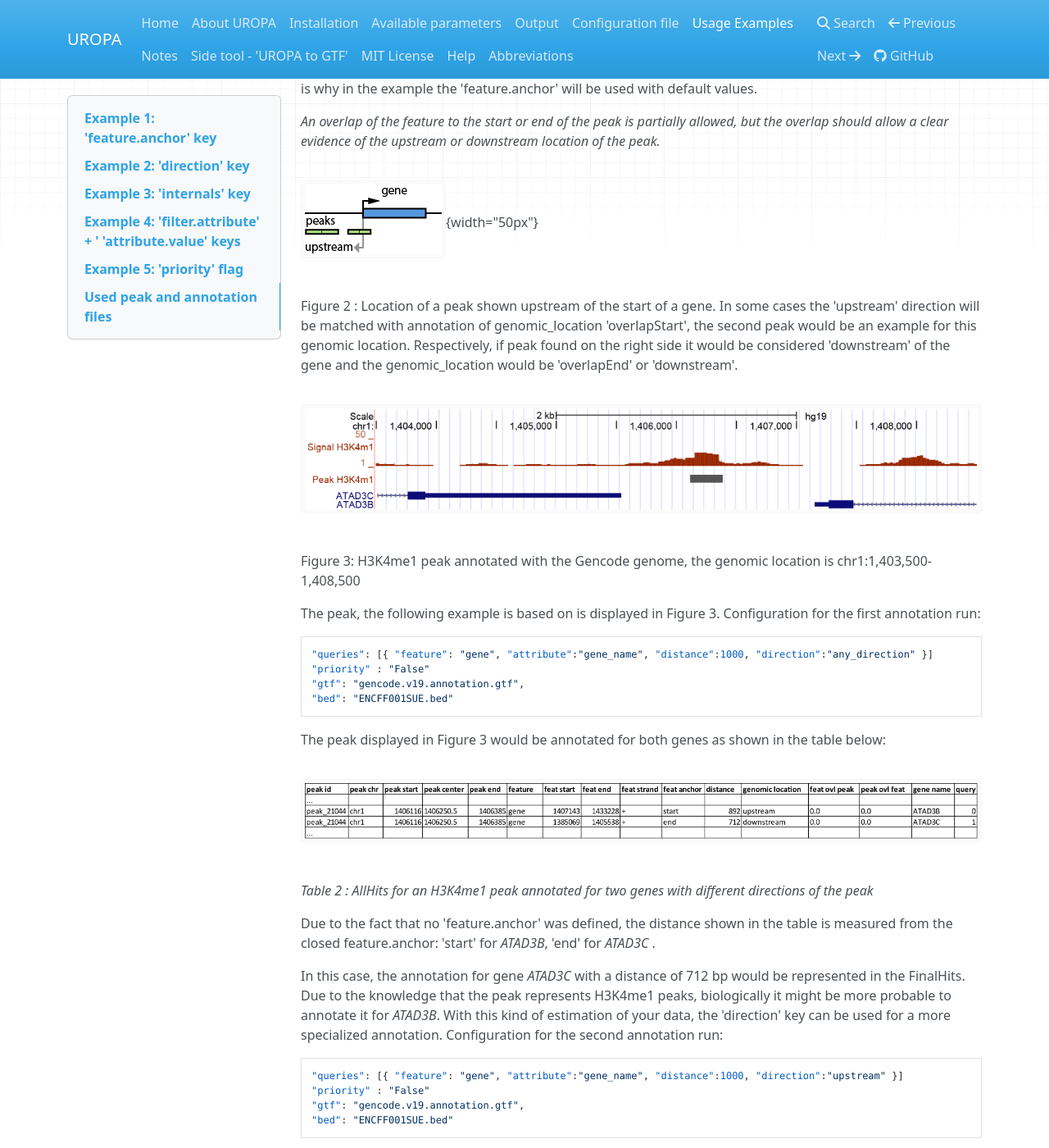
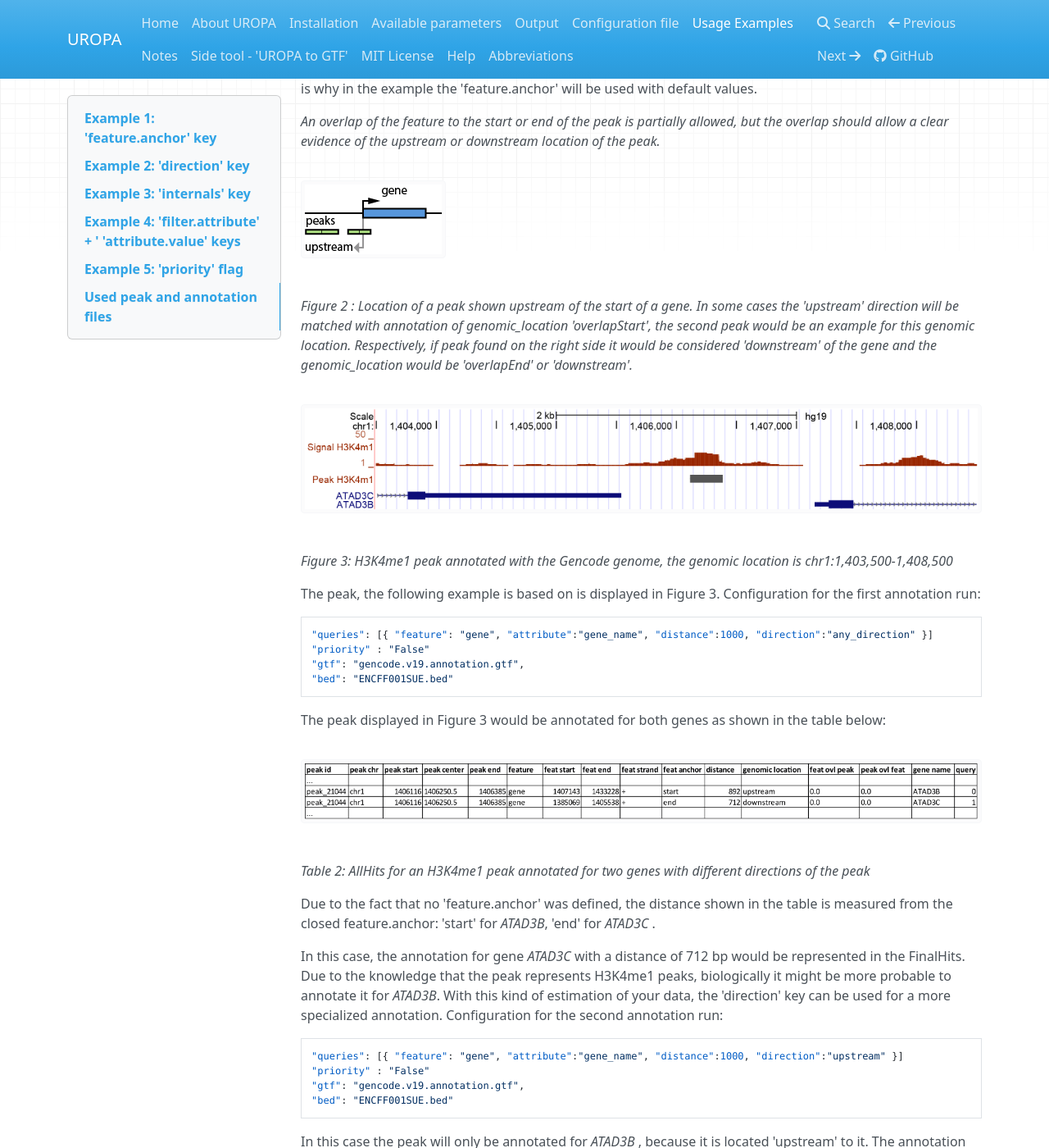
Before and after one commit to loosolab/UROPA, an MkDocs documentation site: the page built from docs/uropa-example.md, in a window 1280 px wide and 1400 px high, scrolled down 1615 px. Shown: the whole window at 82% size. Built offline with MkDocs 1.6.1, drawn with Linux system fonts in a browser that asks for light colours; nearby versions of some CDN libraries; old or Windows-style settings are respelled for this version of MkDocs; some of the changed text lies outside the part shown.

Commit message:
modified table and figure titels

````diff
--- a/docs/uropa-example.md
+++ b/docs/uropa-example.md
@@ -57,16 +57,16 @@ So,the location of the peak is relative to the feature’s direction, and furthe
 
 *An overlap of the feature to the start or end of the peak is partially allowed, but the overlap should allow a clear evidence of the upstream or downstream location of the peak.*
 
-![peak_upstream](img/peak_Upstream_Downstream_of_gene.png){width="50px"}
+![peak_upstream](img/peak_Upstream_Downstream_of_gene.png)
 
 
-Figure 2 : Location of a peak shown upstream of the start of a gene. In some cases the 'upstream' direction will be matched with annotation of genomic_location 'overlapStart', the second peak would be an example for this genomic location.
-Respectively, if peak found on the right side it would be considered 'downstream' of the gene and the genomic_location would be 'overlapEnd' or 'downstream'.
+_Figure 2 : Location of a peak shown upstream of the start of a gene. In some cases the 'upstream' direction will be matched with annotation of genomic_location 'overlapStart', the second peak would be an example for this genomic location.
+Respectively, if peak found on the right side it would be considered 'downstream' of the gene and the genomic_location would be 'overlapEnd' or 'downstream'._
 
 
 ![direction.key](img/chr1-1,403,500-1,408,500-01_h3k4me1_peaks.png)
 
-Figure 3: H3K4me1 peak annotated with the Gencode genome, the genomic location is chr1:1,403,500-1,408,500
+_Figure 3: H3K4me1 peak annotated with the Gencode genome, the genomic location is chr1:1,403,500-1,408,500_
 
 The peak, the following example is based on is displayed in Figure 3.
 Configuration for the first annotation run:
@@ -81,7 +81,7 @@ The peak displayed in Figure 3 would be annotated for both genes as shown in the
 
 ![table2](img/ex1_table-02.png )
 
-_Table 2 : AllHits for an H3K4me1 peak annotated for two genes with different directions of the peak_
+_Table 2: AllHits for an H3K4me1 peak annotated for two genes with different directions of the peak_
 
 
 Due to the fact that no 'feature.anchor' was defined, the distance shown in the table is measured from the closed feature.anchor: 'start' for  *ATAD3B*, 'end' for *ATAD3C* .
@@ -122,7 +122,7 @@ This example is based on the peak displayed in Figure 4. The peak is very large
 
 ![internal.feature](img/chr6-27,857,165-27,863,637_internal_feature-01.png)
 
-Figure 4: A polR2A-peak annotated with Ensembl, genomic location: chr6 : 27,858,000 - 27,863,000
+_Figure 4: A polR2A-peak annotated with Ensembl, genomic location: chr6 : 27,858,000 - 27,863,000_
 
 Configuration for the first annotation run:
 ```json
@@ -133,7 +133,7 @@ Configuration for the first annotation run:
 
 ![table03](img/ex1_table-03.png )
 
-_Table 3 : AllHits with "internals":"False" for the peak_13 of ENCFF001VFA._
+_Table 3: AllHits with "internals":"False" for the peak_13 of ENCFF001VFA._
 
 As displayed in Table 10, there are two valid annotation for the given configuration. But the third gene in this genomic regions is missed.
 
@@ -176,7 +176,7 @@ It is advised to use the 'filter.attribute' key also in 'show.attributes' key, t
 
 ![table5](img/ex1_table-05.png )
 
-_Table 5 : AllHits for annotation with linked keys 'filter.attribute' + 'attribute.value'_
+_Table 5: AllHits for annotation with linked keys 'filter.attribute' + 'attribute.value'_
 
 
 Example 5: 'priority' flag
````
Also changed, not shown: 1 other file.
